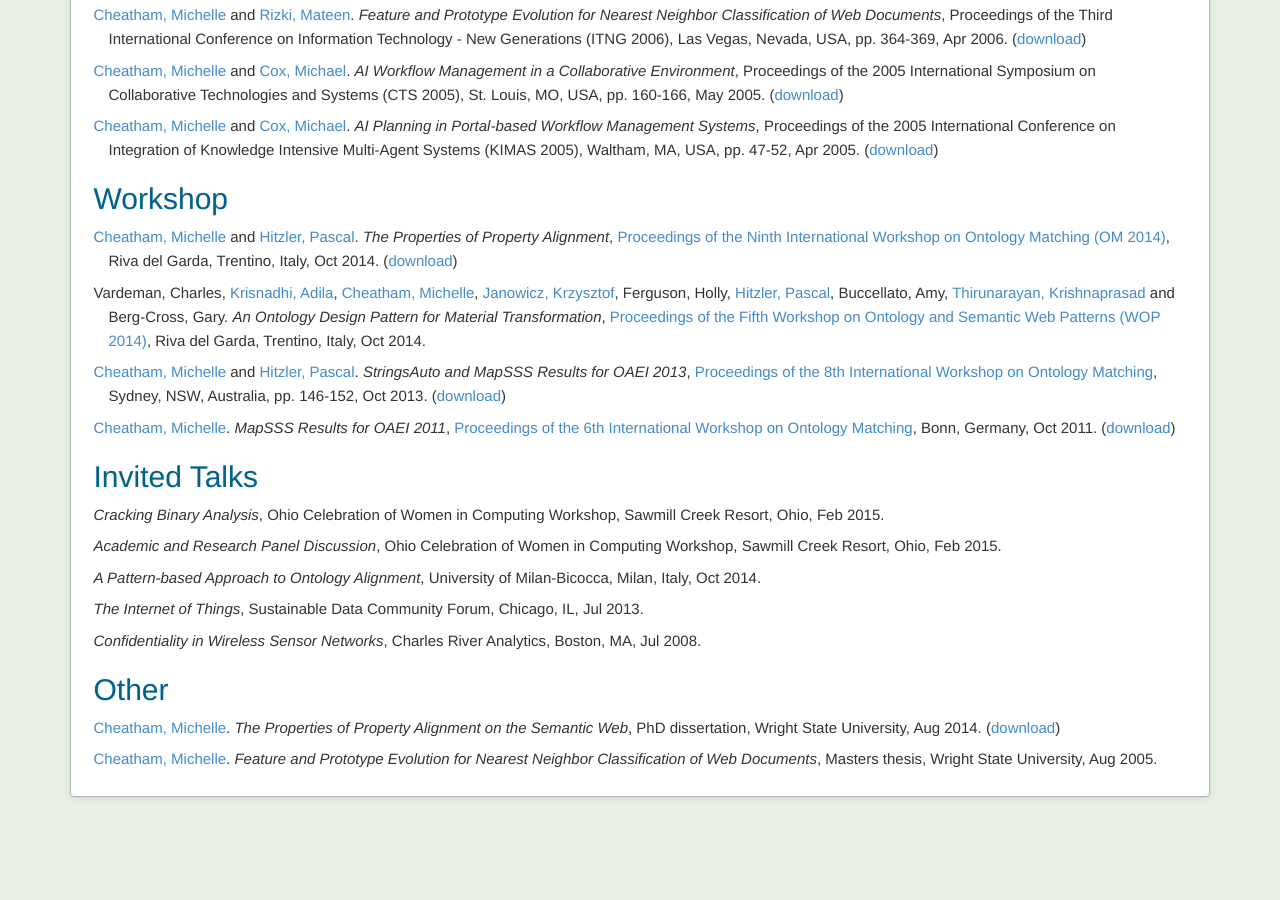
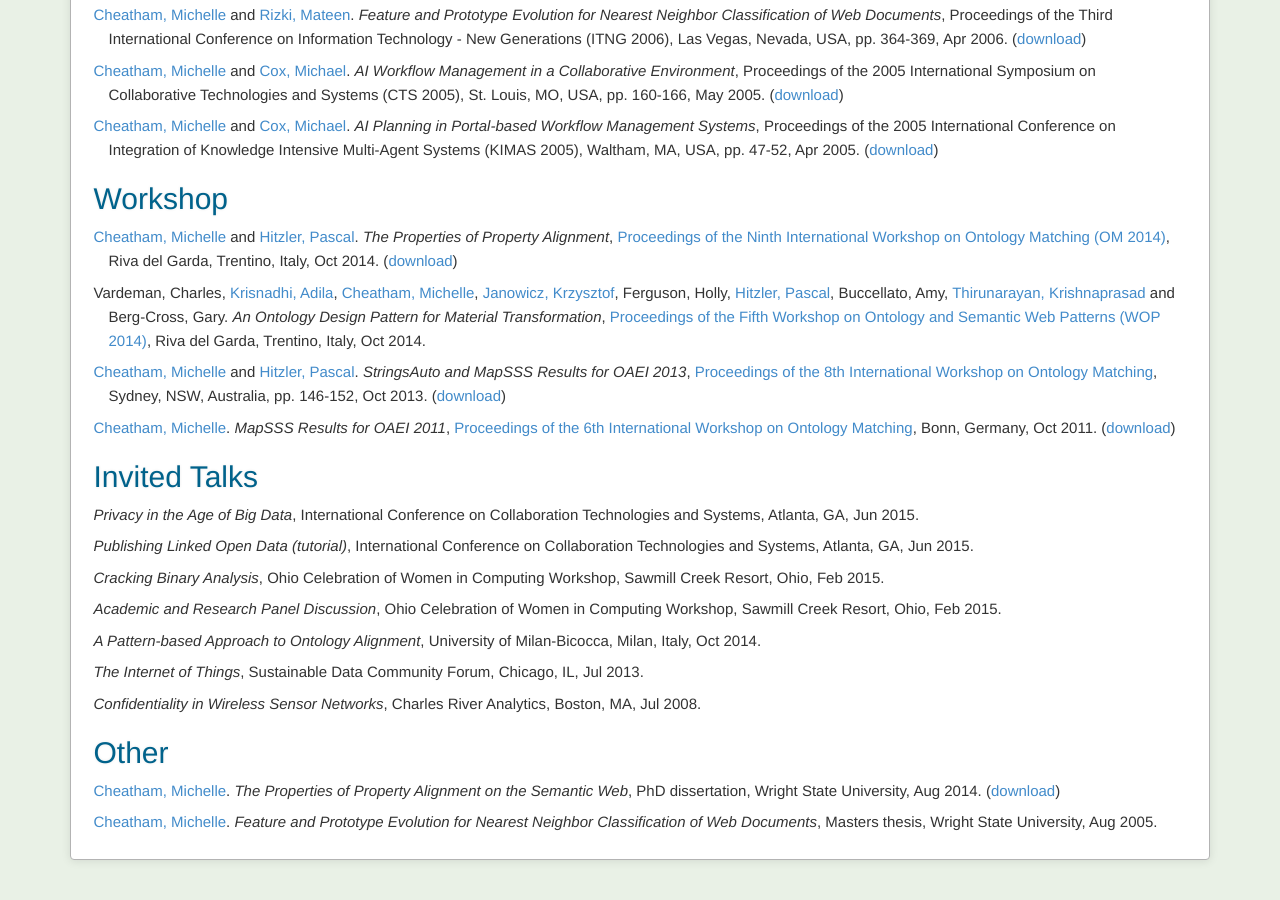
Before and after one commit to mcheatham/mcheatham.github.io, a Jekyll site: the page built from publications.md, in a window 1280 px wide and 900 px high, scrolled down 731 px. Built offline with Jekyll 4.4.1, drawn with Linux system fonts in a browser that asks for light colours; Markdown is read by kramdown in place of the engine named in the settings; before the commit the page ends 1568 px from its top, so only the background shows below that.

Commit message:
Added CTS invited talks

```diff
--- a/_data/papers.yaml
+++ b/_data/papers.yaml
@@ -1,4 +1,18 @@
 # listed in reverse order by date
+- title: Privacy in the Age of Big Data
+  publication: International Conference on Collaboration Technologies and Systems
+  location: Atlanta, GA
+  date: 2015-06-04
+  type: talk
+  keywords: privacy
+
+- title: Publishing Linked Open Data (tutorial)
+  publication: International Conference on Collaboration Technologies and Systems
+  location: Atlanta, GA
+  date: 2015-06-01
+  type: talk
+  keywords: alignment
+
 - title: Cracking Binary Analysis
   publication: Ohio Celebration of Women in Computing Workshop
   location: Sawmill Creek Resort, Ohio
```
